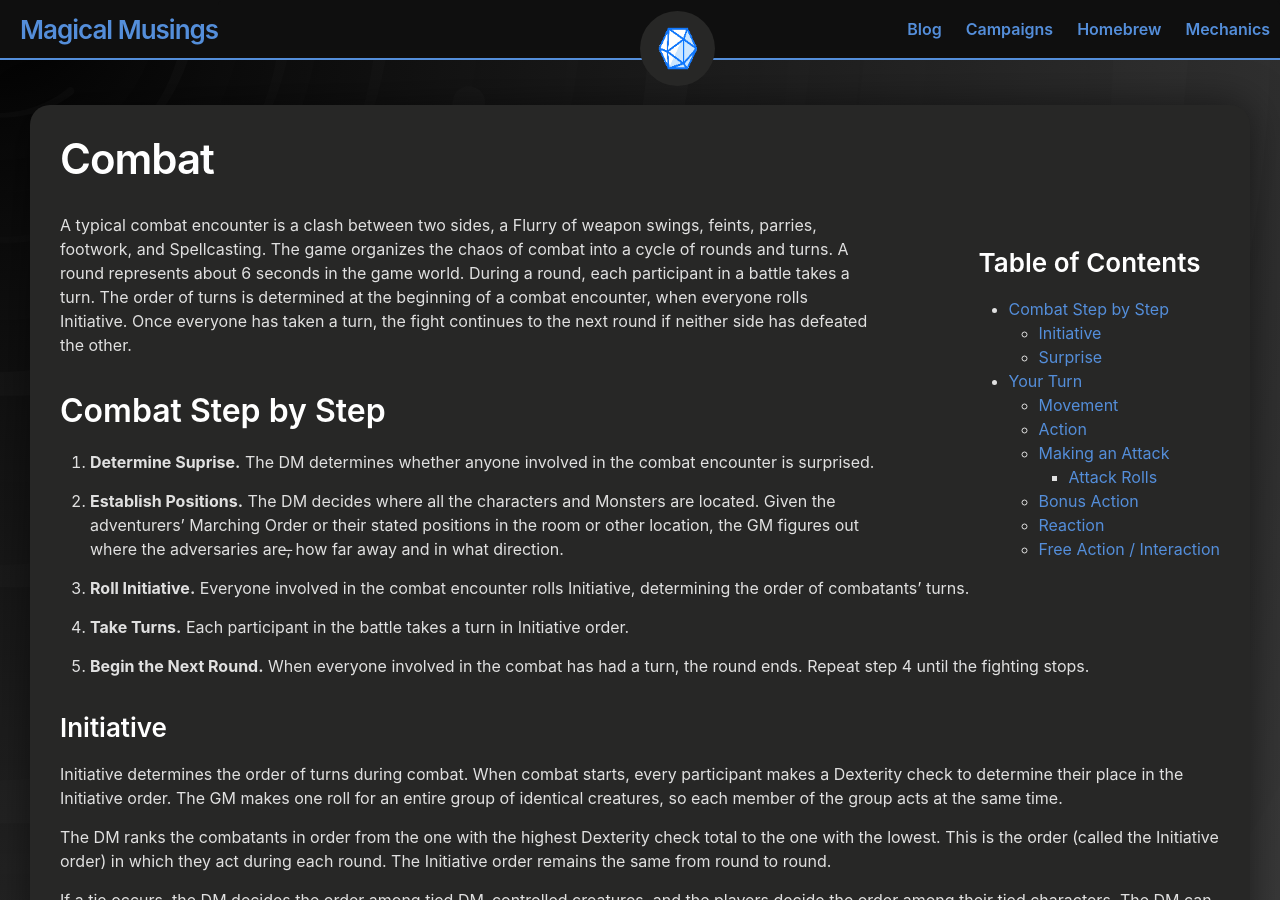
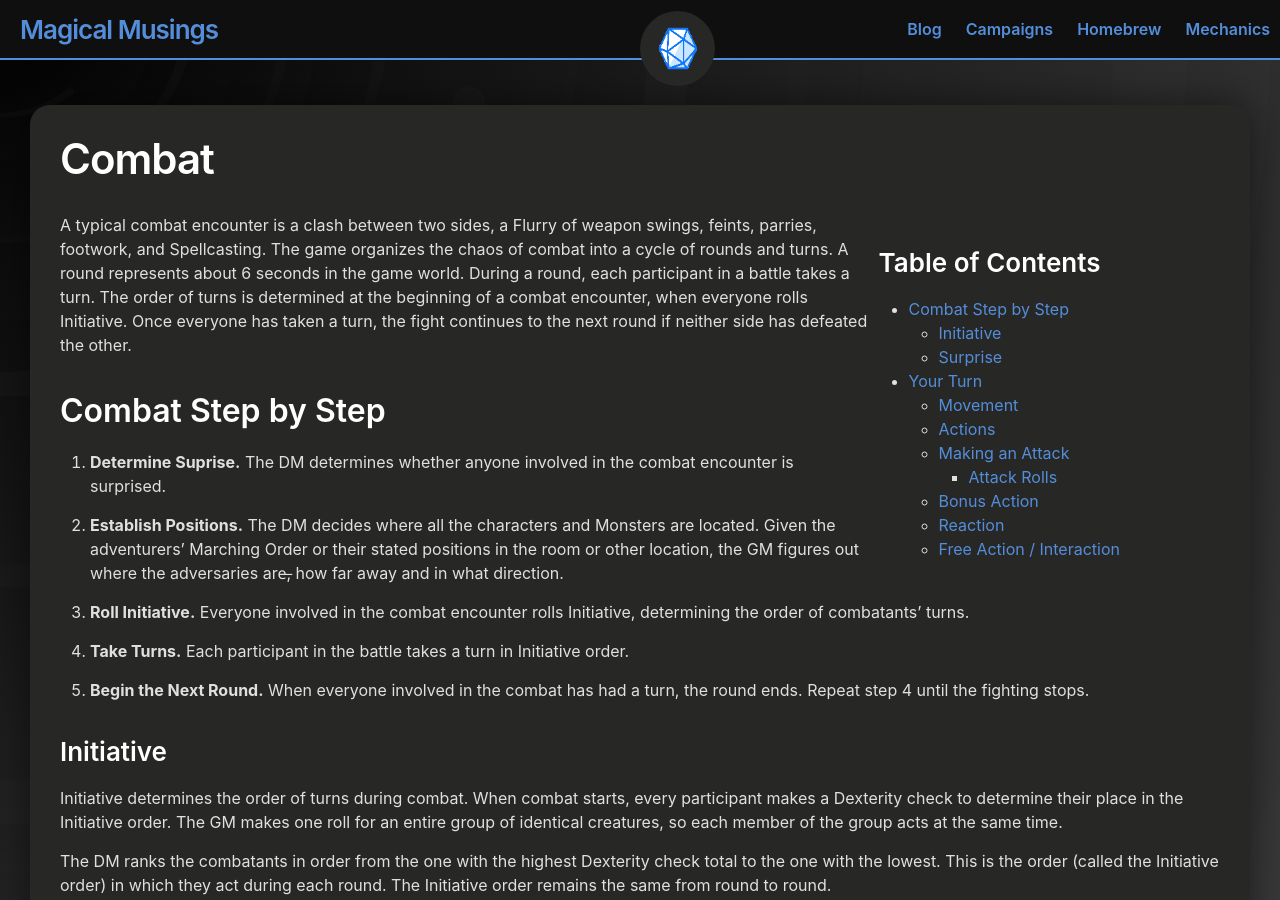
Before and after one commit to andersthemagi/magicalmusings.github.io, a Jekyll site: the page built from _posts/2020-10-07-mechanics-combat.md, in a window 1280 px wide and 900 px high. Built offline with Jekyll 4.4.1, drawn with Linux system fonts in a browser that asks for light colours.

Commit message:
Update 2020-10-07-mechanics-combat.md

```diff
--- a/_posts/2020-10-07-mechanics-combat.md
+++ b/_posts/2020-10-07-mechanics-combat.md
@@ -6,7 +6,7 @@
 author: 5th Edition SRD
 ---
 
-<div class="toc" style="float: right; padding-left: 100px;">
+<div class="toc" style="float: right; margin-left: 10px; margin-right: 100px">
 ### Table of Contents
 {:.no_toc}
 
@@ -65,6 +65,8 @@
 You can pass on using any or all parts of your turn. If you can't decide what to do on your turn, consider taking the ***Dodge*** or ***Ready*** actions described below.
 
 ### Movement
+
+<hr>
 
 On your turn, you can move a distance up to your speed. You can use as much or as little of your speed as you like. Your movement can include jumping, climbing, and swimming. These different ways of moving can be combined with walking, or can constitute your entire movement phase.
 
@@ -140,7 +142,9 @@
 
 For example, if you have a speed of 30 and a flying speed of 60 because a Wizard cast the fly spell on you, you could fly 20 feet, then walk 10 feet, and then leap into the air to fly 30 feet more.
 
-### Action
+### Actions
+
+<hr>
 
 When you take your action on Your Turn, you can take one of the Actions presented here, an action you gained from your class or a Special feature, or an action that you improvise. Many Monsters have Action Options of their own in their stat blocks.
 
@@ -208,6 +212,8 @@
 You normally interact with an object while doing something else, such as when you draw a sword as part of an Attack. When an object requires your action for its use, you take the Use an Object action. This action is also useful when you want to interact with more than one object on Your Turn.
 
 ### Making an Attack
+
+<hr>
 
 Whether you’re striking with a melee weapon, firing a weapon at range, or Making an Attack roll as part of a spell, an Attack has a simple structure.
 
@@ -504,6 +510,12 @@
 
 ### Bonus Action
 
+<hr>
+
 ### Reaction
 
+<hr>
+
 ### Free Action / Interaction
+
+<hr>
```
